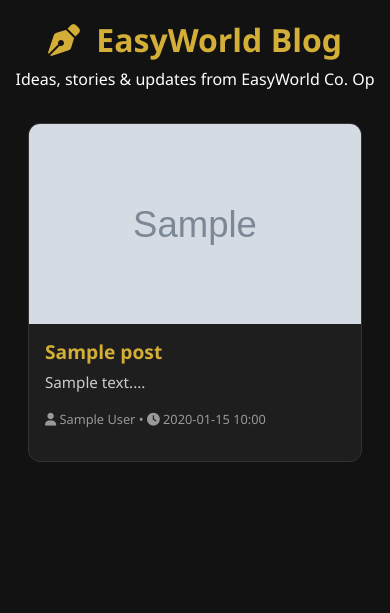
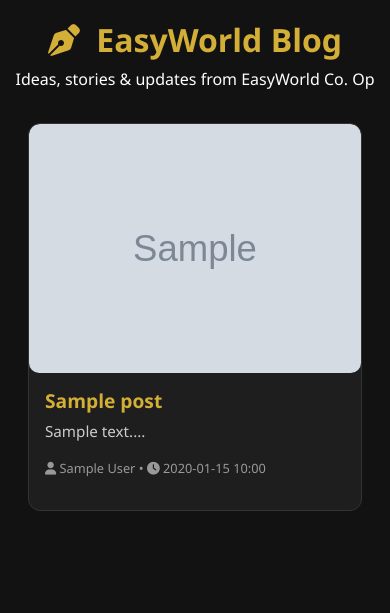
Before and after one commit to RagnarJnr/easyworld-final, a Flask app: page /blog in a window 390 px wide. Shown: the part 59-672 px from the top of the page. Run offline with Flask 3, Linux system fonts and the light colour scheme; tables that the repository leaves empty hold one stand-in row (values such as "Sample post"); grey boxes marked "Sample" are stand-in pictures.

Commit message:
Update blog.css

```diff
--- a/static/css/blog.css
+++ b/static/css/blog.css
@@ -64,11 +64,24 @@ body {
   box-shadow: 0 6px 20px rgba(212, 175, 55, 0.2);
 }
 
+/* === Responsive Blog Image Fix === */
 .blog-card img {
   width: 100%;
-  height: 200px;
-  object-fit: cover;
+  height: auto;
+  max-height: 350px;
+  object-fit: contain;
+  display: block;
+  margin: 0 auto;
+  background-color: #000; /* fallback for transparent images */
+  border-radius: 10px;
 }
+
+@media (max-width: 768px) {
+  .blog-card img {
+    max-height: 250px;
+  }
+}
+
 
 .blog-card-body {
   padding: 1rem;
@@ -159,6 +172,11 @@ footer {
   .navbar-nav .nav-link {
     font-size: 0.95rem;
   }
+
+  {
+  .blog-card img {
+    max-height: 250px;
+  }
 }
 
 @media (max-width: 480px) {
```
